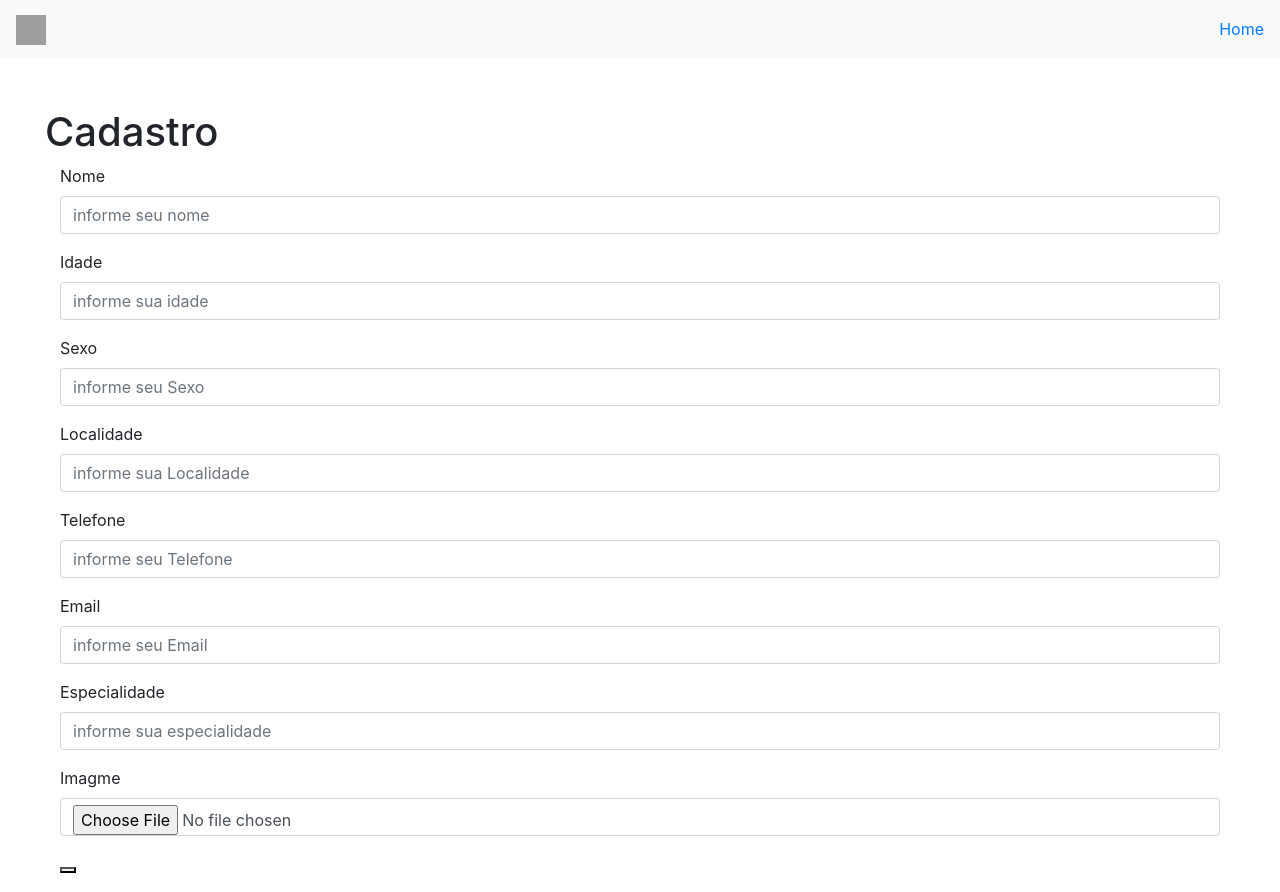
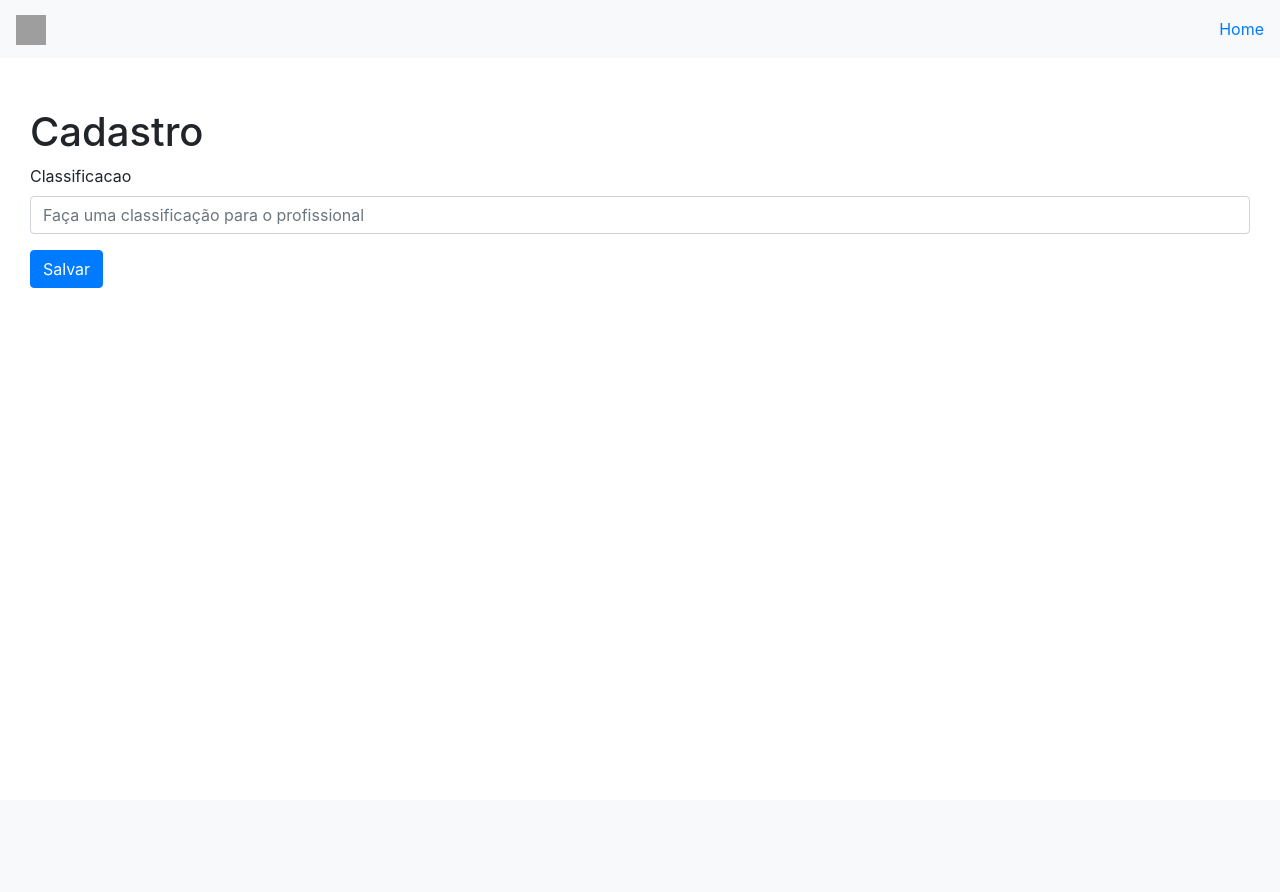
Before and after one commit to tailonCerqueira/gorila-flask-mongo, a Flask app: template templates/main/cliente/new.html in a window 1280 px wide. After the commit the page ends 288 px from the top, so only its background shows below. Run offline with Flask 2, Linux system fonts and the light colour scheme; the template is opened without the code that fills it, so the values that code supplies are empty; some libraries are stand-ins or nearby versions; grey boxes are pictures that could not be loaded.

Commit message:
Inserção de collection avaliação

```diff
--- a/flaskr.py
+++ b/flaskr.py
@@ -1,5 +1,5 @@
-from flask import Flask, render_template, request, redirect, url_for
-from pymongo import MongoClient
+from flask import Flask, render_template, request, redirect, url_for, jsonify
+from pymongo import MongoClient, DESCENDING, ASCENDING
 from bson.objectid import ObjectId
 
 app = Flask(__name__)
@@ -7,22 +7,11 @@ app = Flask(__name__)
 #Conexão com o banco
 client      = MongoClient('localhost', 27017)
 conn        = client['app_gorila']
-collection  = conn.profissional
 
 ############################
-#outras rotass
-
-############################
-#rota para a tela de login
-@app.route('/', methods = ['GET'])
-def index():
-    return render_template('/main/login.html')
-
-#rota padrão é a rota de login
-@app.route('/profissionais/home', methods = ['GET'])
-def home():
-    return render_template('/main/profissional/home.html')
-
+#instanciação do documento
+collection  = conn.profissional
+tb_avaliacao = conn.avaliacao
 ############################
 
 #redirecionar para cadastro de profissional
@@ -96,6 +85,41 @@ def update(id):
     )
 
     return redirect(url_for('findAll'))
+###########
+###########
+###########
+#criar avaliacao profissional
+@app.route('/profissinais/newRating',  methods=['GET', 'POST'])
+def createCliente():
+    tb_avaliacao.insert_one({
+        'idPorfissional': 3,
+        'idCliente': 3,
+        'rating': 7
+    })
+
+    return redirect(url_for('index'))
+###########
+
+#redirecionar para cadastro de cliente
+@app.route('/cliente/new', methods = ['GET', 'POST'])
+def newCliente():
+     return render_template('/main/cliente/new.html')
+
+############################
+#outras rotass
+
+############################
+#rota para a tela de login
+@app.route('/', methods = ['GET'])
+def index():
+    return render_template('/main/login.html')
+
+#rota home
+@app.route('/profissionais/home', methods = ['GET'])
+def home():
+    #Consulta par exibir todas os mais bem avaliados
+    profissionais = tb_avaliacao.find().sort("rating", DESCENDING).limit(4)
+    return render_template('/main/profissional/home.html', profissionais_by_rating = profissionais)
 
 
 
--- a/templates/main/cliente/new.html
+++ b/templates/main/cliente/new.html
@@ -2,51 +2,17 @@
 
 {% block content %}
 
-<div class="container-fluid">
+<h1>Cadastro</h1>
+<form action="/profissinais/newRating" method="POST">
+    <div class="form-group">
+        <label for="nome">Classificacao</label>
+        <input type="text" placeholder="Faça uma classificação para o profissional" id="classificacao" name="classificacao" class="form-control">
+    </div>
 
-<h1>Cadastro</h1>
-
-<div class="col-md-12">
-    <form action="/books/create">
-        <div class="form-group">
-            <label for="nome">Nome</label>
-            <input type="text" placeholder="informe seu nome" id="nome" name="nome" class="form-control">
-        </div>
-        <div class="form-group">
-            <label for="idade">Idade</label>
-            <input type="text" placeholder="informe sua idade" id="idade" name="idade" class="form-control">
-        </div>
-        <div class="form-group">
-            <label for="sexo">Sexo</label>
-            <input type="text" placeholder="informe seu Sexo" id="sexo" name="sexo" class="form-control">
-        </div>
-        <div class="form-group">
-            <label for="localidade">Localidade</label>
-            <input type="text" placeholder="informe sua Localidade" id="localidade" name="localidade" class="form-control">
-        </div>
-        <div class="form-group">
-            <label for="telefone">Telefone</label>
-            <input type="text" placeholder="informe seu Telefone" id="telefone" name="telefone" class="form-control">
-        </div>
-        <div class="form-group">
-            <label for="email">Email</label>
-            <input type="text" placeholder="informe seu Email" id="email" name="email" class="form-control">
-        </div>
-        <div class="form-group">
-            <label for="especialidade">Especialidade</label>
-            <input type="text" placeholder="informe sua especialidade" id="especialidade" name="especialidade" class="form-control">
-        </div>
-        <div class="form-group">
-            <label for="pathImage">Imagme</label>
-            <input type="file" placeholder="Escolha uma imagem" id="pathImage" name="pathImage" class="form-control">
-        </div>
-        <div class="form-group">
-            <button type="submit"></button>
-        </div>
-    </form>
-</div>
-
-</div>
+    <div class="form-group">
+        <button type="submit" class="btn btn-primary">Salvar</button>
+    </div>
+</form>
 
 
 {% endblock %}
```
Also changed, not shown: templates/main/profissional/home.html (+14 -9 lines).
